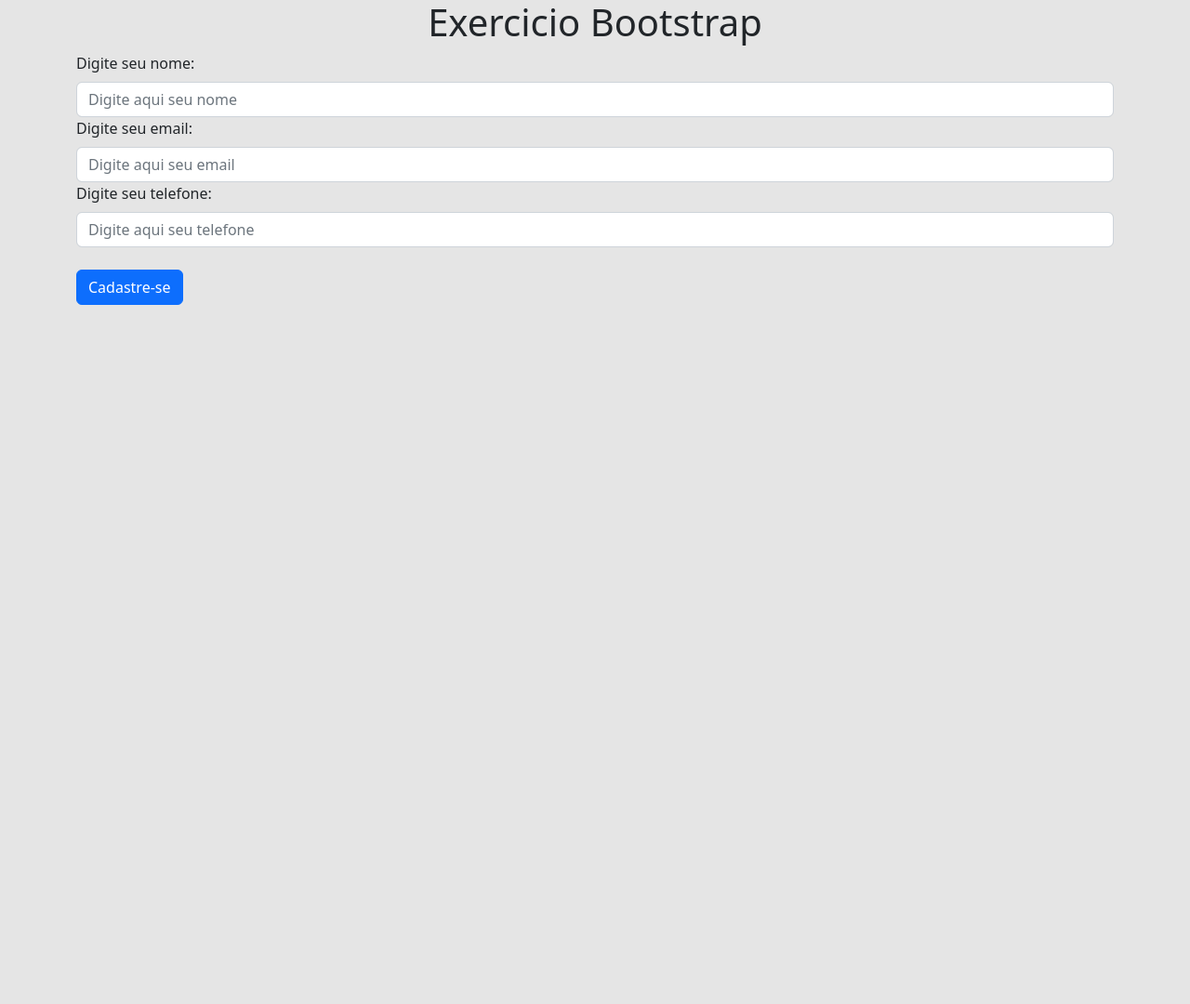
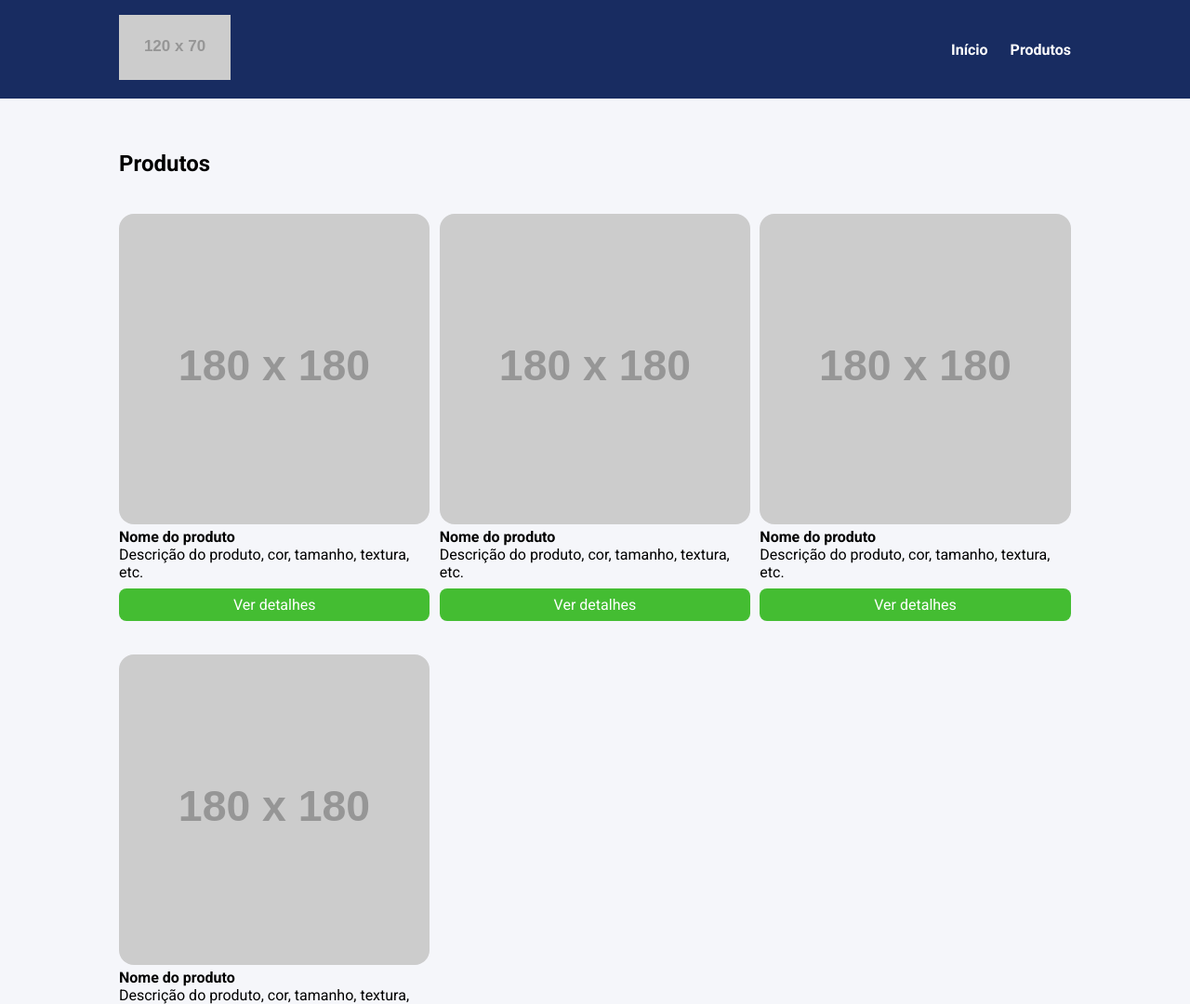
Before and after one commit to xH4rdzn/Curso_Ebac, a website: page index.html in a window 1280 px wide. Shown: the top 1080 px of the page at 93% size. Before the commit the page ends 800 px from the top, so only its background shows below. Drawn offline with nearby package versions, Linux system fonts and the light colour scheme; placeholder pictures from the web are drawn by us.

Commit message:
Initial Commit

```diff
--- a/index.html
+++ b/index.html
@@ -1,36 +1,82 @@
 <!DOCTYPE html>
-<html lang="pt-Br">
+<html lang="pt-BR">
 
 <head>
   <meta charset="UTF-8">
   <meta http-equiv="X-UA-Compatible" content="IE=edge">
   <meta name="viewport" content="width=device-width, initial-scale=1.0">
-  <title>BootStrap</title>
-  <link rel="stylesheet" href="https://cdn.jsdelivr.net/npm/bootstrap@5.2.3/dist/css/bootstrap.min.css">
-  <link rel="stylesheet" href="main.css">
+  <title>Exercicio Sass</title>
+  <link rel="preconnect" href="https://fonts.googleapis.com">
+  <link rel="preconnect" href="https://fonts.gstatic.com" crossorigin>
+  <link href="https://fonts.googleapis.com/css2?family=Roboto:wght@400;700&display=swap" rel="stylesheet">
+  <link rel="stylesheet" href="/build/main.css">
 </head>
 
 <body>
-  <h1 class="center">Exercicio Bootstrap</h1>
-  <div class="container">
-    <div class="row">
-      <div class="col">
-        <form action="">
-          <label for="nome" class="form-label">Digite seu nome:</label>
-          <input type="text" placeholder="Digite aqui seu nome" class="form-control" id="nome">
-          <label for="email" class="form-label">Digite seu email:</label>
-          <input type="email" class="form-control" placeholder="Digite aqui seu email" id="email">
-          <label for="tel" class="form-label">Digite seu telefone:</label>
-          <input type="tel" class="form-control" placeholder="Digite aqui seu telefone" id="tel">
-          <br>
-          <div>
-            <button type="submit" class="btn btn-primary">Cadastre-se</button>
-          </div>
-        </form>
+  <header>
+    <div class="container">
+      <div class="branding">
+        <img src="https://via.placeholder.com/120x70" />
       </div>
+      <nav>
+        <ul class="menu">
+          <li>
+            <a href="#">Início</a>
+          </li>
+          <li>
+            <a href="#">Produtos</a>
+          </li>
+        </ul>
+      </nav>
     </div>
-  </div>
-  <script src="https://cdn.jsdelivr.net/npm/bootstrap@5.2.3/dist/js/bootstrap.bundle.min.js"></script>
+  </header>
+  <section>
+    <div class="container">
+      <h2>Produtos</h2>
+      <ul class="products">
+        <li class="product-item">
+          <img src="https://via.placeholder.com/180x180" />
+          <h4>Nome do produto</h4>
+          <p>
+            Descrição do produto, cor, tamanho, textura, etc.
+          </p>
+          <a href="#" class="product-button">
+            Ver detalhes
+          </a>
+        </li>
+        <li class="product-item">
+          <img src="https://via.placeholder.com/180x180" />
+          <h4>Nome do produto</h4>
+          <p>
+            Descrição do produto, cor, tamanho, textura, etc.
+          </p>
+          <a href="#" class="product-button">
+            Ver detalhes
+          </a>
+        </li>
+        <li class="product-item">
+          <img src="https://via.placeholder.com/180x180" />
+          <h4>Nome do produto</h4>
+          <p>
+            Descrição do produto, cor, tamanho, textura, etc.
+          </p>
+          <a href="#" class="product-button">
+            Ver detalhes
+          </a>
+        </li>
+        <li class="product-item">
+          <img src="https://via.placeholder.com/180x180" />
+          <h4>Nome do produto</h4>
+          <p>
+            Descrição do produto, cor, tamanho, textura, etc.
+          </p>
+          <a href="#" class="product-button">
+            Ver detalhes
+          </a>
+        </li>
+      </ul>
+    </div>
+  </section>
 </body>
 
 </html>
--- /dev/null
+++ b/source/main.scss
@@ -0,0 +1,91 @@
+@use "reset";
+@use "variaveis";
+
+body {
+  background-color: variaveis.$corDeFundo;
+}
+li {
+  list-style: none;
+}
+.container {
+  max-width: 1024px;
+  width: 100%;
+  margin: 0 auto;
+}
+
+header {
+  background-color: variaveis.$corDoHeader;
+  position: sticky;
+  top: 0;
+  left: 0;
+  .container {
+    display: flex;
+    justify-content: space-between;
+    align-items: center;
+    padding: 16px 0;
+  }
+
+  .menu {
+    display: flex;
+    li {
+      font-weight: bold;
+      margin-left: 24px;
+      a {
+        color: variaveis.$corTexto;
+        text-decoration: none;
+      }
+    }
+  }
+}
+
+section {
+  padding: 56px 0;
+
+  .products {
+    margin-top: 40px;
+    display: grid;
+    grid-template-columns: repeat(3, 32.66%);
+    column-gap: 1%;
+    row-gap: 4%;
+    width: 100%;
+
+    .product-item {
+      img {
+        width: 100%;
+        border-radius: 16px;
+      }
+    }
+
+    .product-button {
+      display: block;
+      background-color: variaveis.$corDoButton;
+      color: variaveis.$corTexto;
+      text-align: center;
+      padding: 8px 0;
+      border-radius: 8px;
+      margin-top: 8px;
+      text-decoration: none;
+      &:hover {
+        background-color: variaveis.$hoverButton;
+      }
+    }
+  }
+}
+
+@media screen and (max-width: 1023px) {
+  .container {
+    max-width: 80%;
+  }
+  .products {
+    grid-template-columns: repeat(2, 48.5%);
+    column-gap: 3%;
+  }
+}
+@media screen and (max-width: 767px) {
+  .products {
+    display: block;
+  }
+  .product-item {
+    margin-bottom: 32px;
+  }
+}
--- /dev/null
+++ b/source/reset.scss
@@ -0,0 +1,8 @@
+@use "variaveis";
+
+* {
+  margin: 0;
+  padding: 0;
+  box-sizing: border-box;
+  font-family: variaveis.$fontPrincipal;
+}
--- /dev/null
+++ b/source/variaveis.scss
@@ -0,0 +1,11 @@
+// Fontes
+$fontPrincipal: "Roboto", sans-serif;
+
+// Breakpoints
+
+// Cores
+$corDeFundo: #f5f6fa;
+$corDoHeader: #182c61;
+$corDoButton: #44bd32;
+$corTexto: #fff;
+$hoverButton: #4cd137;
```
Also changed, not shown: package.json (added, +41 -0 lines), build/main.css (added), main.css (deleted), 3 other files.
